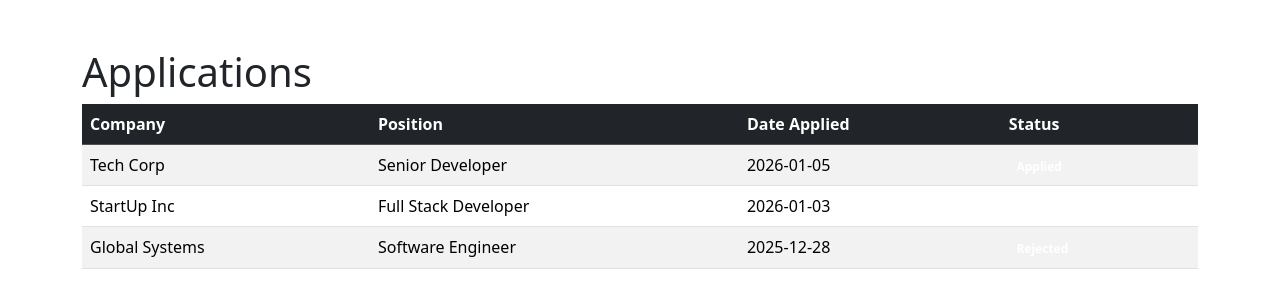
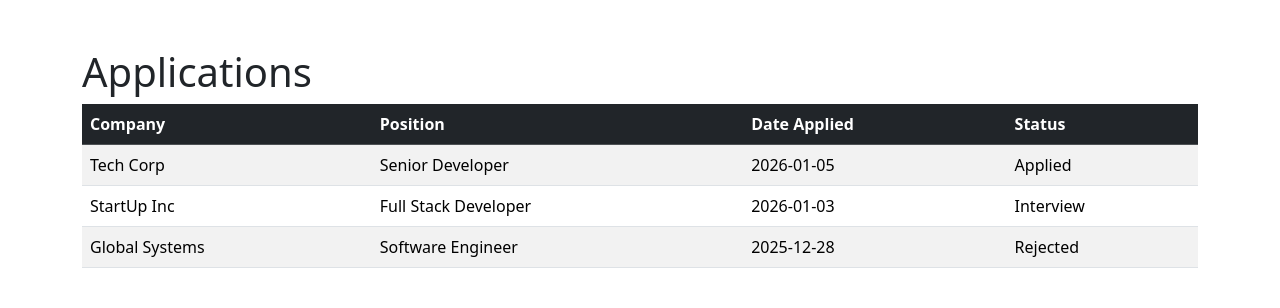
Before and after one commit to dayanaggcs/jobApplicationsTracker, a React (Create React App) app: page / in a window 1280 px wide. Shown: the top 308 px of the page. Built offline with nearby package versions, Linux system fonts and the light colour scheme.

Commit message:
add table to show available job applications

```diff
--- a/src/components/Applications.js
+++ b/src/components/Applications.js
@@ -42,17 +42,7 @@ export const Applications = () => {
               <td>{app.position}</td>
               <td>{app.date}</td>
               <td>
-                <span
-                  className={`badge badge-${
-                    app.status === "Applied"
-                      ? "primary"
-                      : app.status === "Interview"
-                      ? "success"
-                      : "danger"
-                  }`}
-                >
-                  {app.status}
-                </span>
+                <span>{app.status}</span>
               </td>
             </tr>
           ))}
```
